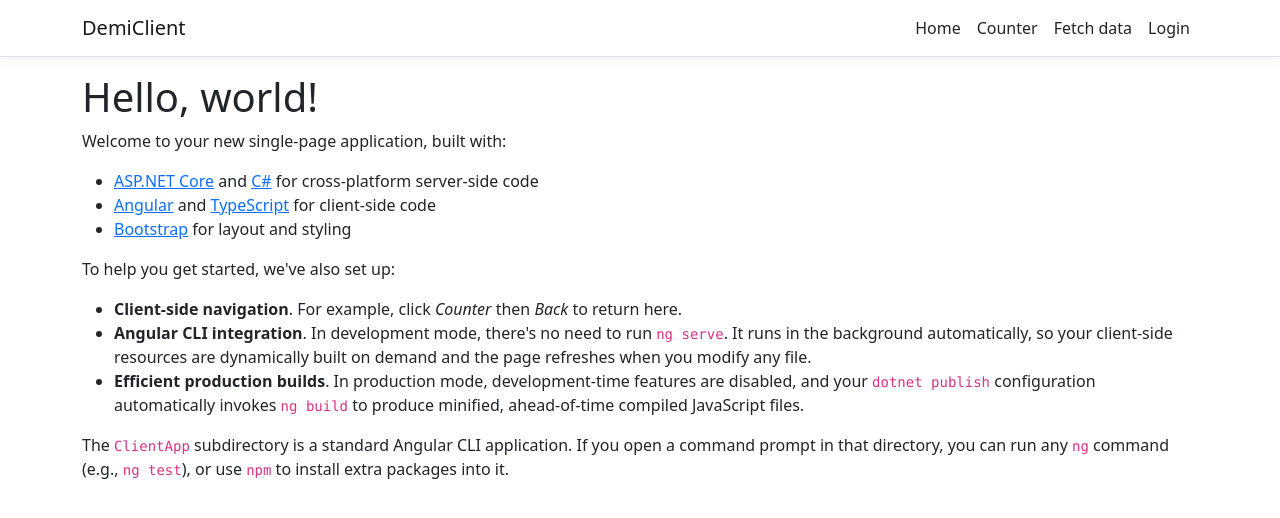
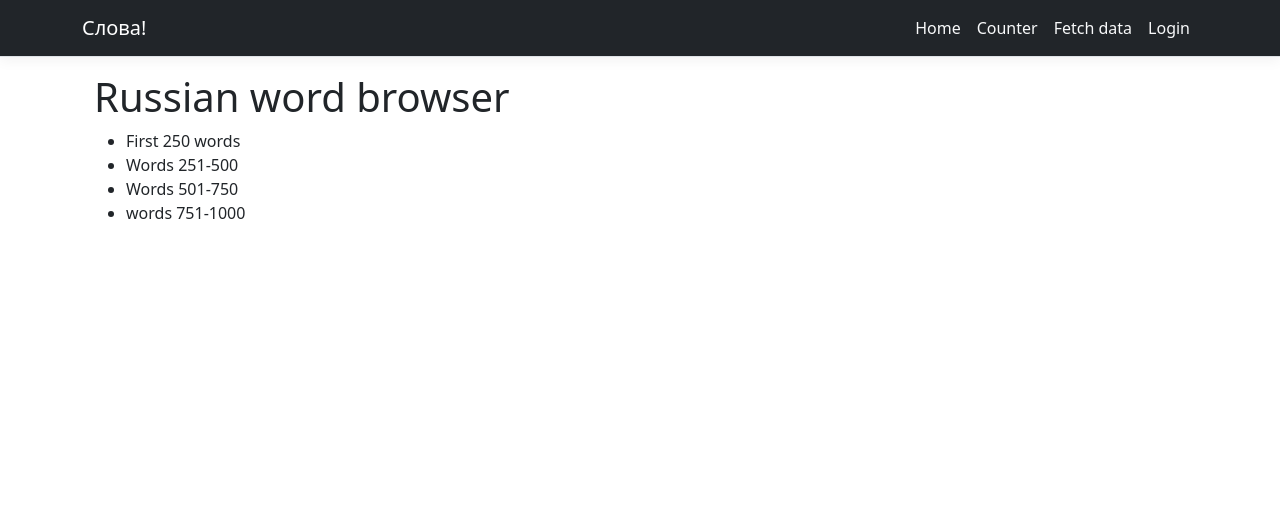
Before and after one commit to demiurge94/csunComp586SPA, an Angular app in the folder DemiClient/: page / in a window 1280 px wide. Shown: the top 518 px of the page. Built offline with nearby package versions, Linux system fonts and the light colour scheme.

Commit message:
changed page with simple template for russian word browser

```diff
--- a/DemiClient/src/app/home/home.component.html
+++ b/DemiClient/src/app/home/home.component.html
@@ -1,4 +1,17 @@
-<h1>Hello, world!</h1>
+
+<div class = "container">
+  <h1>Russian word browser</h1>
+  <ul>
+    <li> First 250 words</li>
+    <li> Words 251-500</li>
+    <li> Words 501-750 </li>
+    <li> words 751-1000 </li>
+  </ul>
+</div>
+
+
+
+<!--- <h1>Hello, world!</h1>
 <p>Welcome to your new single-page application, built with:</p>
 <ul>
   <li><a href='https://get.asp.net/'>ASP.NET Core</a> and <a href='https://msdn.microsoft.com/en-us/library/67ef8sbd.aspx'>C#</a> for cross-platform server-side code</li>
@@ -12,3 +25,4 @@
   <li><strong>Efficient production builds</strong>. In production mode, development-time features are disabled, and your <code>dotnet publish</code> configuration automatically invokes <code>ng build</code> to produce minified, ahead-of-time compiled JavaScript files.</li>
 </ul>
 <p>The <code>ClientApp</code> subdirectory is a standard Angular CLI application. If you open a command prompt in that directory, you can run any <code>ng</code> command (e.g., <code>ng test</code>), or use <code>npm</code> to install extra packages into it.</p>
+-->
--- a/DemiClient/src/app/nav-menu/nav-menu.component.html
+++ b/DemiClient/src/app/nav-menu/nav-menu.component.html
@@ -1,9 +1,9 @@
 <header>
   <nav
-    class="navbar navbar-expand-sm navbar-toggleable-sm navbar-light bg-white border-bottom box-shadow mb-3"
+    class="navbar navbar-expand-sm navbar-toggleable-sm navbar-dark bg-dark border-bottom box-shadow mb-3"
   >
     <div class="container">
-      <a class="navbar-brand" [routerLink]="['/']">DemiClient</a>
+      <a class="navbar-brand" [routerLink]="['/']">Слова!</a>
       <button
         class="navbar-toggler"
         type="button"
@@ -25,21 +25,21 @@
             [routerLinkActive]="['link-active']"
             [routerLinkActiveOptions]="{ exact: true }"
           >
-            <a class="nav-link text-dark" [routerLink]="['/']">Home</a>
+            <a class="nav-link text-light" [routerLink]="['/']">Home</a>
           </li>
           <li class="nav-item" [routerLinkActive]="['link-active']">
-            <a class="nav-link text-dark" [routerLink]="['/counter']"
+            <a class="nav-link text-light" [routerLink]="['/counter']"
               >Counter</a
             >
           </li>
           <li class="nav-item" [routerLinkActive]="['link-active']">
-            <a class="nav-link text-dark" [routerLink]="['/fetch-data']"
+            <a class="nav-link text-light" [routerLink]="['/fetch-data']"
               >Fetch data</a
             >
           </li>
 
         <li class="nav-item" [routerLinkActive]="['link-active']">
-          <a class="nav-link text-dark" [routerLink]="['/Login']"
+          <a class="nav-link text-light" [routerLink]="['/Login']"
             >Login</a
           >
         </li>
```
